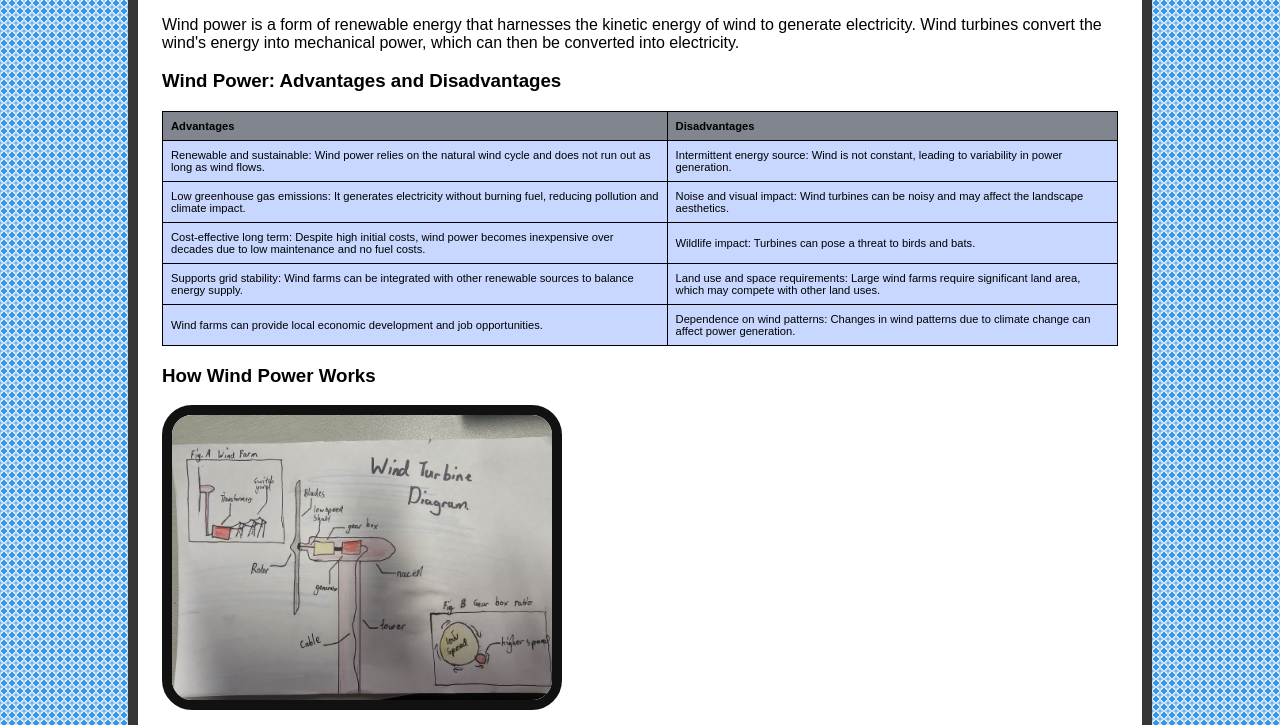
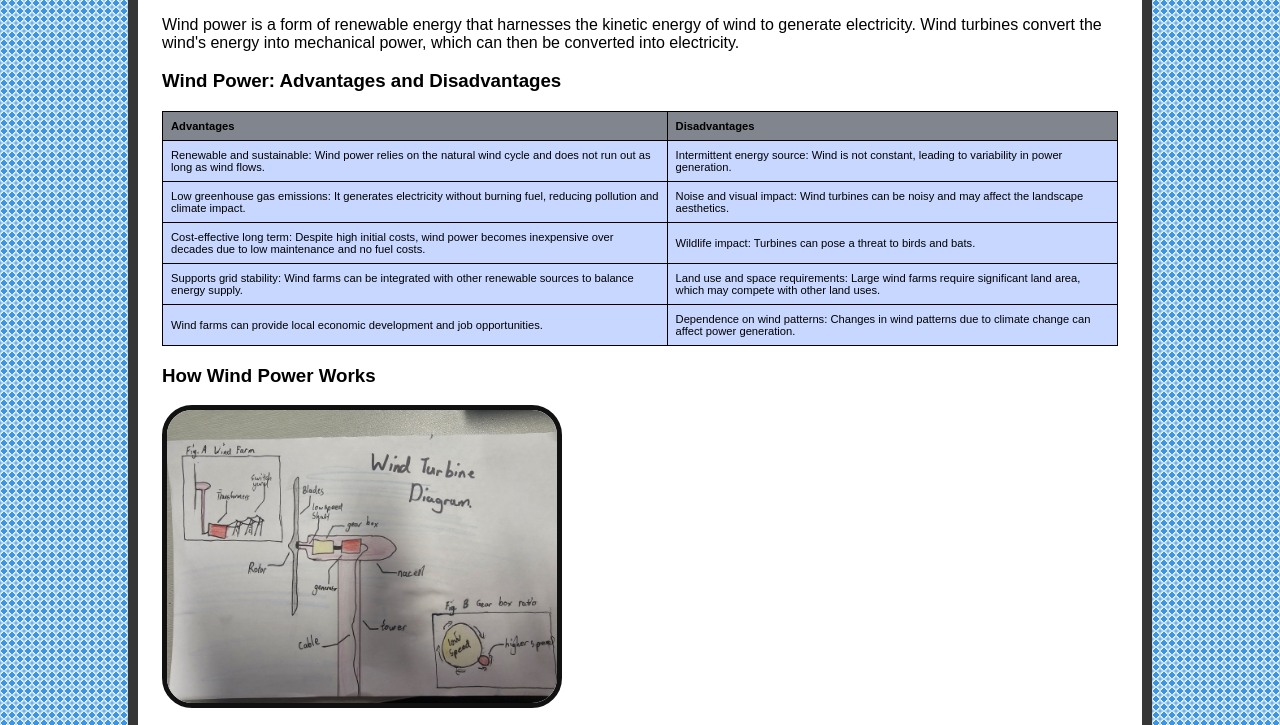
Before and after one commit to Beneb888/UNSDGoal7, a plain HTML site: page wind.htm in a window 1280 px wide. Shown: the part 209-934 px from the top of the page. Drawn offline with Linux system fonts and the light colour scheme.

Commit message:
Add files via upload
Removed stylesheet bug.

```diff
--- a/stylesheet.css
+++ b/stylesheet.css
@@ -27,7 +27,7 @@ img {
   max-width: 100%;  /* Shrinks the image to fit smaller screens */
   height: auto;     /* Keeps the original aspect ratio so it doesn't stretch */
   border-radius: 30px;
-  border: 10px solid #111111;
+  border: 5px solid #111111;
 }
 
 nav ul {
```
